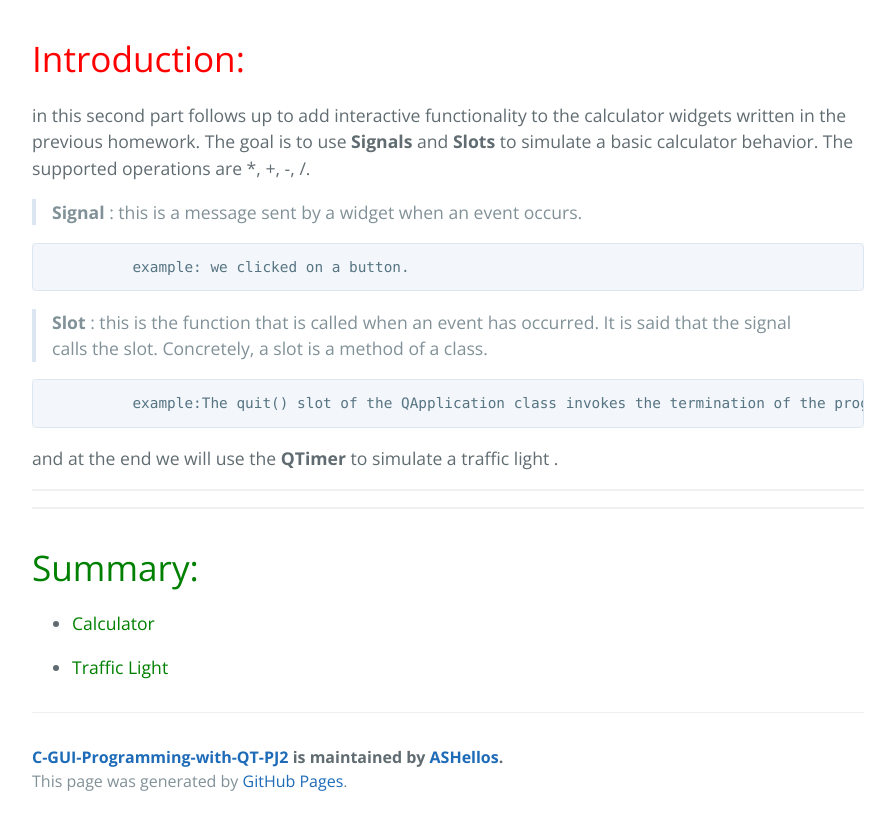
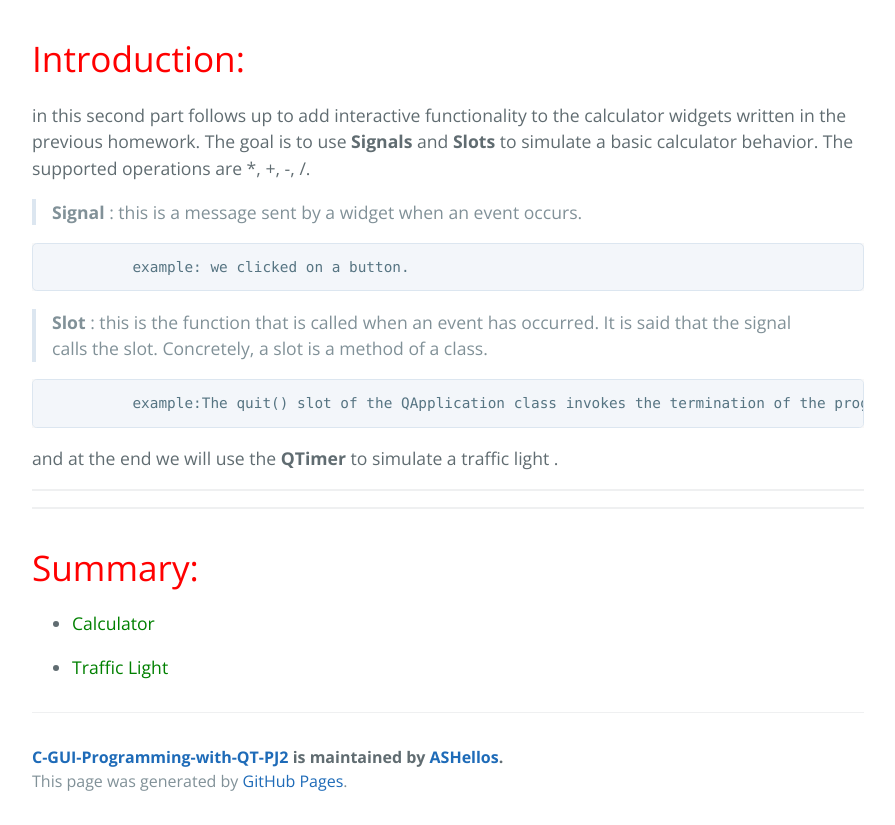
Before and after one commit to ASHellos/C-GUI-Programming-with-QT-PJ2, a Jekyll site: the page built from another-page.md, in a window 1280 px wide. Shown: the part 741-1566 px from the top of the page, without its empty margins (192-1087 px from the left). Built offline with Jekyll 4.4.1, drawn with Linux system fonts in a browser that asks for light colours; our own code applies the rules of GitHub Pages for plain Markdown files.

Commit message:
Update another-page.md

```diff
--- a/another-page.md
+++ b/another-page.md
@@ -20,7 +20,7 @@ and at the end we will use the **QTimer** to simulate a traffic light .
 
  * * *
  * * *
-# <span style="color:green"> Summary:</span>
+# <span style="color:red"> Summary:</span>
  * <span style="color:green"> Calculator</span>
 
  * <span style="color:green"> Traffic Light</span>
```
